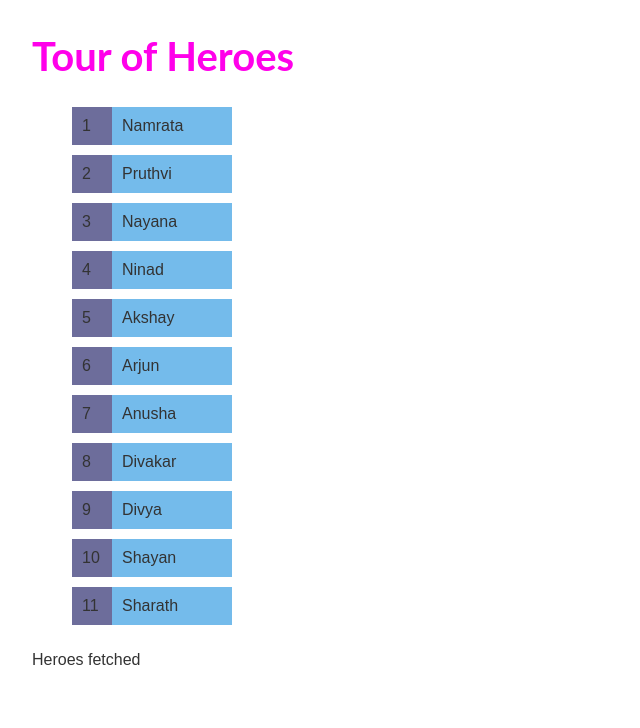
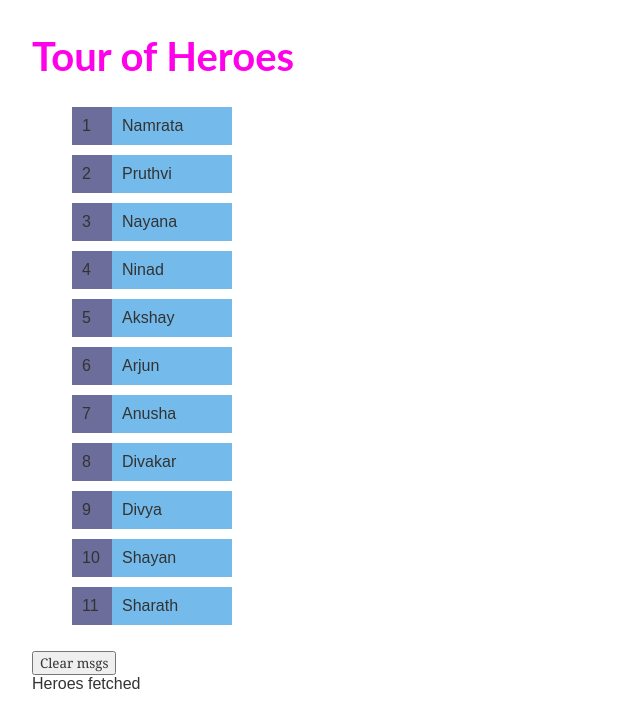
Before and after one commit to Namrata-N-S/namrata-hero-app, an Angular app: page / in a window 1280 px wide. Shown: the top 728 px of the page, without its empty margins (0-640 px from the left). Built offline with nearby package versions, Linux system fonts and the light colour scheme.

Commit message:
5 files modified

```diff
--- a/src/app/app.component.html
+++ b/src/app/app.component.html
@@ -1,4 +1,3 @@
 <h1>{{name}}</h1>
 
 <app-heroes></app-heroes>
-<app-messages></app-messages>
--- a/src/app/heroes/heroes.component.html
+++ b/src/app/heroes/heroes.component.html
@@ -5,5 +5,6 @@
   </li>
 </ul>
 
+<app-hero-details [hero]="selectedHero"></app-hero-details>
 
-<app-hero-details [hero]="selectedHero"></app-hero-details>
+<app-messages></app-messages>
--- a/src/app/heroes/heroes.component.ts
+++ b/src/app/heroes/heroes.component.ts
@@ -12,7 +12,7 @@ import { MessagesService } from "../messages.service";
 export class HeroesComponent implements OnInit {
   constructor(
     private heroService: HeroService,
-    private messagesService: MessagesService
+    public messagesService: MessagesService
   ) {}
   heroes: Hero[] = [];
   selectedHero?: Hero;
@@ -23,7 +23,8 @@ export class HeroesComponent implements OnInit {
 
   onSelect(hero: Hero): void {
     this.selectedHero = hero;
-    this.messagesService.add("Selected Hero is ${hero.id}");
+    this.messagesService.clear();
+    this.messagesService.add("Selected Heroes");
   }
 
   ngOnInit() {
--- a/src/app/messages/messages.component.html
+++ b/src/app/messages/messages.component.html
@@ -1 +1,4 @@
-{{messages}}
+<button (click)="messagesSerivce.clear()" class="clear">Clear msgs</button>
+<div *ngFor="let msg of mymessage">
+  {{msg}}
+</div>
--- a/src/app/messages/messages.component.ts
+++ b/src/app/messages/messages.component.ts
@@ -6,8 +6,12 @@ import { MessagesService } from "../messages.service";
   styleUrls: ["./messages.component.css"]
 })
 export class MessagesComponent implements OnInit {
-  constructor(private messagesSerivce: MessagesService) {}
+  constructor(public messagesSerivce: MessagesService) {}
 
-  messages: string[] = this.messagesSerivce.messages;
+  mymessage = this.messagesSerivce.messages;
+  clear() {
+    this.messagesSerivce.clear();
+  }
+
   ngOnInit() {}
 }
```
